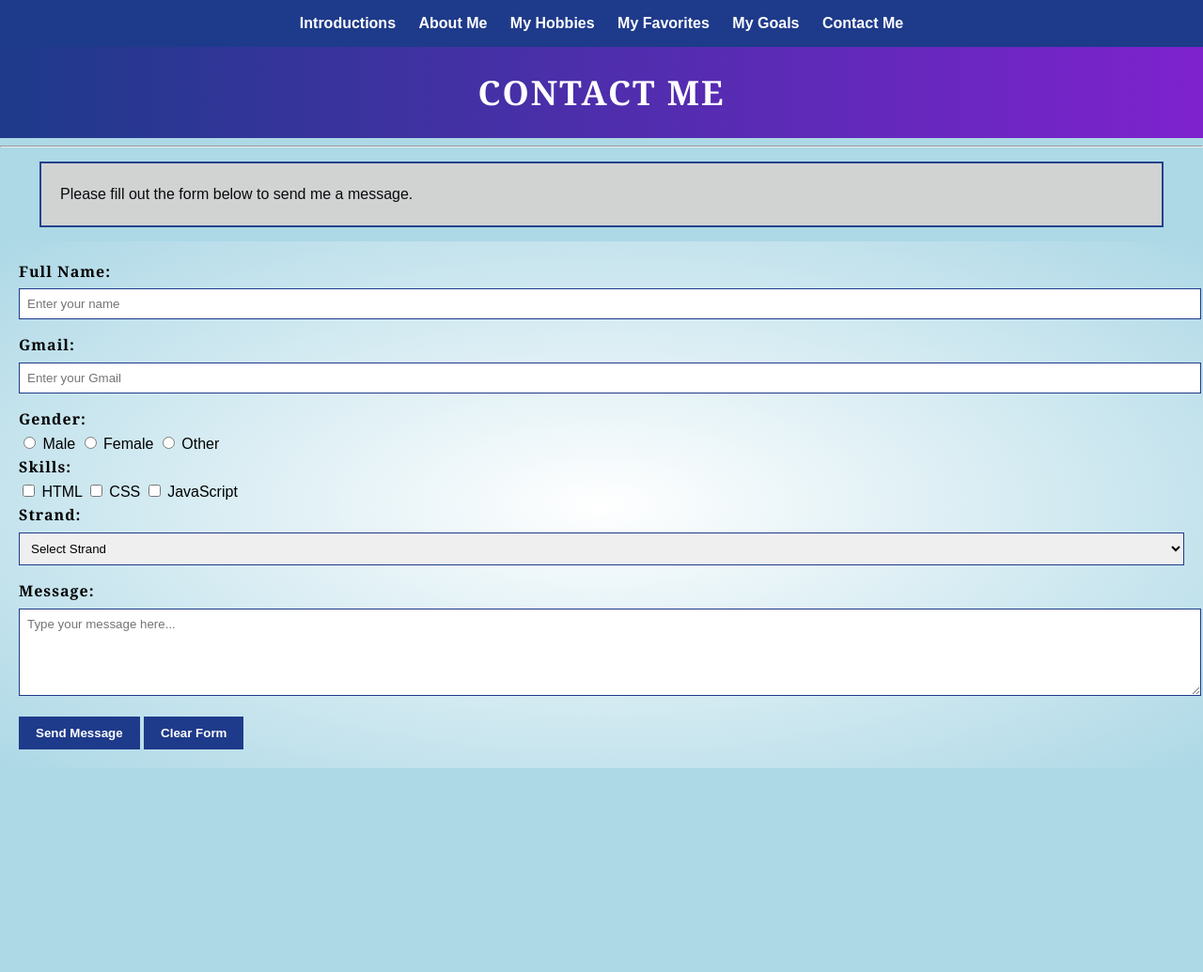
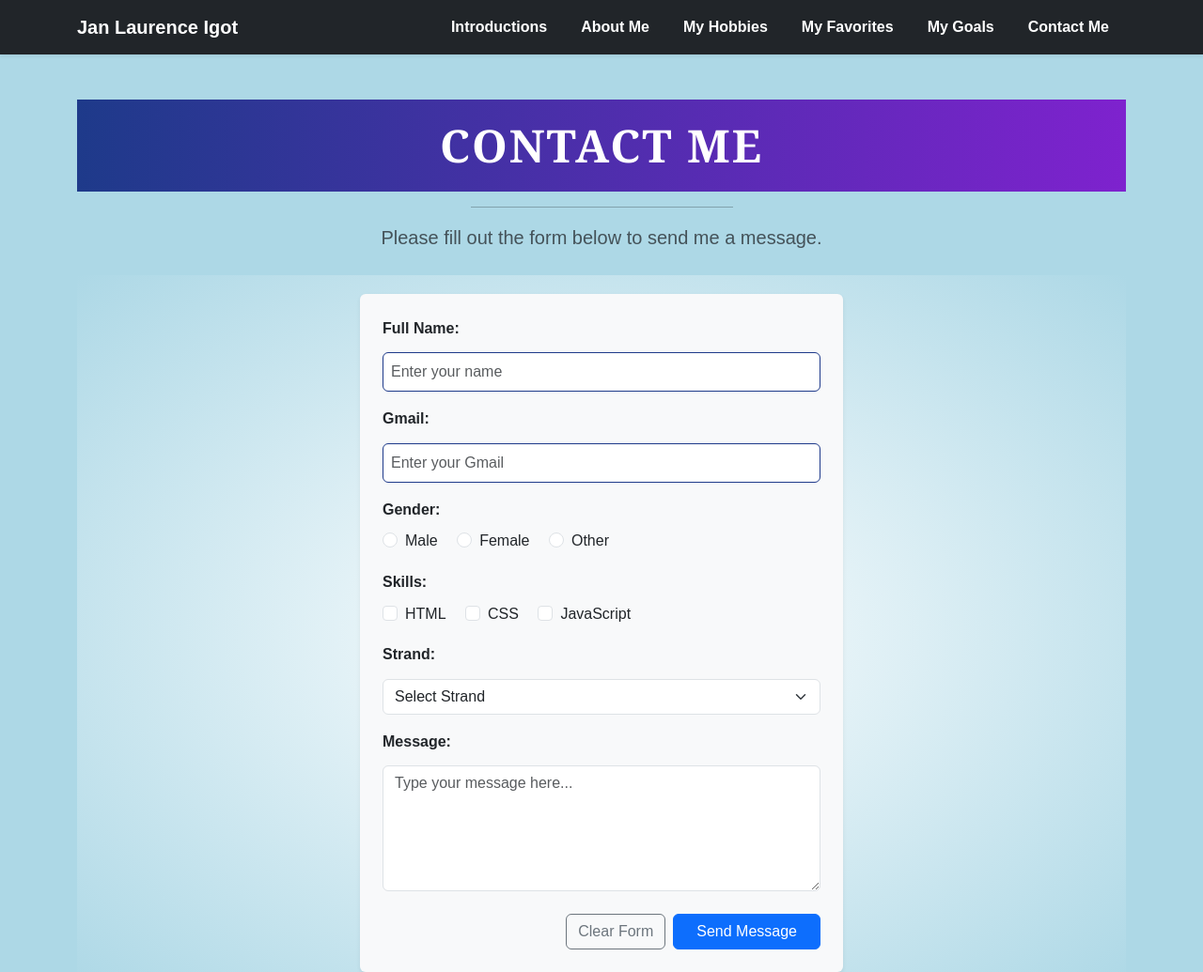
Before and after one commit to IgotJanlaurence/My-Personal-Profile-Webpage, a plain HTML site: page contact.html in a window 1280 px wide. Shown: the top 1035 px of the page at 94% size. Before the commit the page ends 833 px from the top, so only its background shows below. Drawn offline with nearby package versions, Linux system fonts and the light colour scheme.

Commit message:
Update contact.html

```diff
--- a/contact.html
+++ b/contact.html
@@ -4,14 +4,13 @@
 <head>
   <meta charset="UTF-8">
   <meta name="viewport" content="width=device-width, initial-scale=1.0">
-
   <title>Contact Me - Jan Laurence Igot</title>
-
+  <!-- Bootstrap 5 CSS CDN -->
+  <link href="https://cdn.jsdelivr.net/npm/bootstrap@5.3.3/dist/css/bootstrap.min.css" rel="stylesheet">
   <link rel="stylesheet" href="style.css">
 
   <!-- EmailJS -->
   <script src="https://cdn.jsdelivr.net/npm/@emailjs/browser@4/dist/email.min.js"></script>
-
   <script>
     (function() {
       emailjs.init("d2qtMLP2W8dQh0WOk");
@@ -21,175 +20,152 @@
 
 <body>
 
-  <!-- NAVIGATION BAR (Structured with UL/LI for Lesson 2.2 CSS) -->
-  <nav>
-    <ul>
-      <li><a href="index.html">Introductions</a></li>
-      <li><a href="about.html">About Me</a></li>
-      <li><a href="hobbies.html">My Hobbies</a></li>
-      <li><a href="favorites.html">My Favorites</a></li>
-      <li><a href="goals.html">My Goals</a></li>
-      <li><a href="contact.html">Contact Me</a></li>
+  <!-- Responsive Navigation Bar -->
+  <nav class="navbar navbar-expand-lg navbar-dark bg-dark shadow-sm">
+    <div class="container">
+      <a class="navbar-brand fw-bold" href="index.html">Jan Laurence Igot</a>
+      <button class="navbar-toggler" type="button" data-bs-toggle="collapse" data-bs-target="#navbarNav" aria-controls="navbarNav" aria-expanded="false" aria-label="Toggle navigation">
+        <span class="navbar-toggler-icon"></span>
+      </button>
+      <div class="collapse navbar-collapse" id="navbarNav">
+        <ul class="navbar-nav ms-auto">
+          <li class="nav-item"><a class="nav-link" href="index.html">Introductions</a></li>
+          <li class="nav-item"><a class="nav-link" href="about.html">About Me</a></li>
+          <li class="nav-item"><a class="nav-link" href="hobbies.html">My Hobbies</a></li>
+          <li class="nav-item"><a class="nav-link" href="favorites.html">My Favorites</a></li>
+          <li class="nav-item"><a class="nav-link" href="goals.html">My Goals</a></li>
+          <li class="nav-item"><a class="nav-link active" href="contact.html">Contact Me</a></li>
         </ul>
+      </div>
+    </div>
   </nav>
 
-  <main>
+  <main class="container my-5">
 
-    <section class="profile-section">
-
-      <h1 id="main-header">Contact Me</h1>
-
-      <hr>
-
-      <p class="profile-info">
+    <!-- Header Section -->
+    <section class="text-center mb-4">
+      <h1 id="main-header" class="display-5 fw-bold mb-3">Contact Me</h1>
+      <hr class="w-25 mx-auto mb-3">
+      <p class="lead text-muted">
         Please fill out the form below to send me a message.
       </p>
-
     </section>
 
-    <section class="contact-section" id="contact">
-
+    <!-- Responsive Contact Form Card -->
+    <section class="row justify-content-center" id="contact">
+      <div class="col-md-8 col-lg-6">
+        <div class="card shadow-sm p-4 bg-light border-0">
           <form id="contact-form">
 
-        <div class="form-group">
-
-          <label for="name" class="section-title">
-            Full Name:
-          </label>
-
+            <!-- Full Name -->
+            <div class="mb-3">
+              <label for="name" class="form-label fw-semibold">Full Name:</label>
               <input
                 type="text"
+                class="form-control"
                 id="name"
                 name="name"
                 placeholder="Enter your name"
                 required
               >
-
             </div>
 
-
-        <div class="form-group">
-
-          <label for="email" class="section-title">
-            Gmail:
-          </label>
-
+            <!-- Gmail -->
+            <div class="mb-3">
+              <label for="email" class="form-label fw-semibold">Gmail:</label>
               <input
                 type="email"
+                class="form-control"
                 id="email"
                 name="email"
                 placeholder="Enter your Gmail"
                 required
               >
-
             </div>
 
-
-        <div class="form-group">
-
-          <label class="section-title">
-            Gender:
-          </label>
-
-          <div class="radio-group">
-
-            <input type="radio" id="male" name="gender" value="Male" required>
-            <label for="male">Male</label>
-
-            <input type="radio" id="female" name="gender" value="Female">
-            <label for="female">Female</label>
-
-            <input type="radio" id="other" name="gender" value="Other">
-            <label for="other">Other</label>
-
+            <!-- Gender -->
+            <div class="mb-3">
+              <label class="form-label fw-semibold d-block">Gender:</label>
+              <div class="form-check form-check-inline">
+                <input class="form-check-input" type="radio" id="male" name="gender" value="Male" required>
+                <label class="form-check-label" for="male">Male</label>
+              </div>
+              <div class="form-check form-check-inline">
+                <input class="form-check-input" type="radio" id="female" name="gender" value="Female">
+                <label class="form-check-label" for="female">Female</label>
+              </div>
+              <div class="form-check form-check-inline">
+                <input class="form-check-input" type="radio" id="other" name="gender" value="Other">
+                <label class="form-check-label" for="other">Other</label>
+              </div>
             </div>
 
+            <!-- Skills -->
+            <div class="mb-3">
+              <label class="form-label fw-semibold d-block">Skills:</label>
+              <div class="form-check form-check-inline">
+                <input class="form-check-input" type="checkbox" id="html" name="skills" value="HTML">
+                <label class="form-check-label" for="html">HTML</label>
+              </div>
+              <div class="form-check form-check-inline">
+                <input class="form-check-input" type="checkbox" id="css" name="skills" value="CSS">
+                <label class="form-check-label" for="css">CSS</label>
+              </div>
+              <div class="form-check form-check-inline">
+                <input class="form-check-input" type="checkbox" id="js" name="skills" value="JavaScript">
+                <label class="form-check-label" for="js">JavaScript</label>
+              </div>
             </div>
 
-
-        <div class="form-group">
-
-          <label class="section-title">
-            Skills:
-          </label>
-
-          <div class="checkbox-group">
-
-            <input type="checkbox" id="html" name="skills" value="HTML">
-            <label for="html">HTML</label>
-
-            <input type="checkbox" id="css" name="skills" value="CSS">
-            <label for="css">CSS</label>
-
-            <input type="checkbox" id="js" name="skills" value="JavaScript">
-            <label for="js">JavaScript</label>
-
-          </div>
-
-        </div>
-
-
-        <div class="form-group">
-
-          <label for="strand" class="section-title">
-            Strand:
-          </label>
-
-          <select id="strand" name="strand" required>
-
+            <!-- Strand -->
+            <div class="mb-3">
+              <label for="strand" class="form-label fw-semibold">Strand:</label>
+              <select class="form-select" id="strand" name="strand" required>
                 <option value="">Select Strand</option>
                 <option value="ICT">ICT</option>
                 <option value="STEM">STEM</option>
                 <option value="ABM">ABM</option>
                 <option value="GAS">GAS</option>
                 <option value="HUMSS">HUMSS</option>
-
               </select>
-
             </div>
 
-
-        <div class="form-group">
-
-          <label for="message" class="section-title">
-            Message:
-          </label>
-
+            <!-- Message -->
+            <div class="mb-4">
+              <label for="message" class="form-label fw-semibold">Message:</label>
               <textarea
+                class="form-control"
                 id="message"
                 name="message"
                 rows="5"
                 placeholder="Type your message here..."
                 required
               ></textarea>
-
             </div>
 
-
-        <div class="form-buttons">
-
-          <button type="submit">
+            <!-- Form Buttons -->
+            <div class="d-grid gap-2 d-md-flex justify-content-md-end">
+              <button type="reset" class="btn btn-outline-secondary">
+                Clear Form
+              </button>
+              <button type="submit" class="btn btn-primary px-4">
                 Send Message
               </button>
-
-          <button type="reset">
-            Clear Form
-          </button>
-
             </div>
 
           </form>
-
+        </div>
+      </div>
     </section>
 
   </main>
 
+  <!-- Bootstrap 5 JS Bundle CDN -->
+  <script src="https://cdn.jsdelivr.net/npm/bootstrap@5.3.3/dist/js/bootstrap.bundle.min.js"></script>
 
   <!-- EmailJS Form Submission -->
   <script>
-
     document.getElementById("contact-form").addEventListener("submit", function(event) {
-
       event.preventDefault();
 
       emailjs.sendForm(
@@ -197,25 +173,15 @@
         "template_hwwchig",
         this
       )
-
       .then(function() {
-
         alert("Message sent successfully!");
-
         document.getElementById("contact-form").reset();
-
       })
-
       .catch(function(error) {
-
         alert("Message failed to send. Please try again.");
-
         console.error("EmailJS Error:", error);
-
       });
-
     });
-
   </script>
 
 </body>
```
Lines whose indentation alone changed are shown as unchanged.
